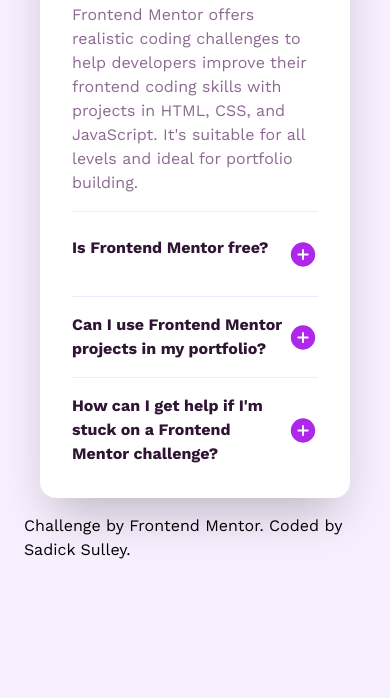
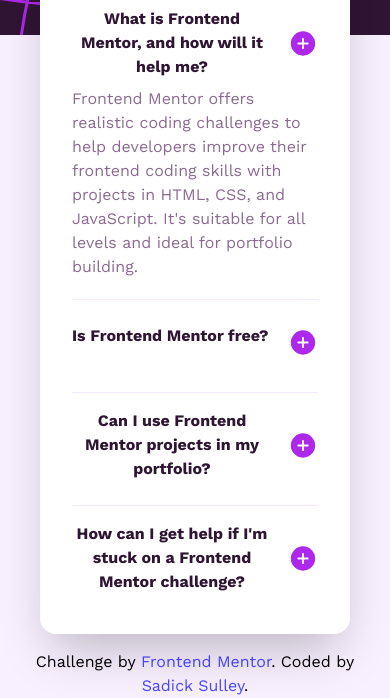
Before and after one commit to Sulley-Sadick/FAQ-ACCORDIOIN-MAIN, a website: page index.html in a window 390 px wide. Shown: the part 285-983 px from the top of the page. Before the commit the page ends 847 px from the top, so only its background shows below. Drawn offline with nearby package versions, Linux system fonts and the light colour scheme.

Commit message:
Added General functionalities and styles

```diff
--- a/index.html
+++ b/index.html
@@ -16,10 +16,10 @@
         <title>Frontend Mentor | FAQ accordion</title>
     </head>
     <body
-        class="flex-center h-screen w-full flex-col bg-[var(--purple-100)] bg-[url(/assets/images/background-pattern-mobile.svg)] bg-top bg-no-repeat px-[1.5rem] font-[Work_Sans] text-[var(--font-size)] sm:bg-[url(/assets/images/background-pattern-desktop.svg)] sm:bg-auto"
+        class="flex-center h-screen w-full flex-col bg-[var(--purple-100)] bg-[url(/assets/images/background-pattern-desktop.svg)] bg-top bg-no-repeat px-[1.5rem] font-[Work_Sans] text-[var(--font-size)] sm:bg-auto"
     >
         <main
-            class="mx-[1rem] mt-[7rem] mb-[1rem] w-auto max-w-[35rem] rounded-[1rem] bg-[var(--white-color)] p-[2rem] shadow-2xl sm:mt-[12rem] sm:max-w-[50rem]"
+            class="mx-[1rem] mt-[11.5rem] mb-[1rem] w-auto max-w-[35rem] rounded-[1rem] bg-[var(--white-color)] p-[2rem] shadow-2xl sm:mt-[12rem] sm:max-w-[50rem]"
         >
             <section>
                 <div class="mb-4 flex items-center">
@@ -34,12 +34,14 @@
                         FAQs
                     </h1>
                 </div>
-                <div>
-                    <div class="flex-center mb-5">
+                <div class="mb-5">
+                    <button type="button" class="button w-full">
+                        <div class="flex-center mb-2 gap-4">
                             <h2
                                 class="questions cursor-pointer font-[var(--font-weight-700)] text-[var(--purple-950)] hover:text-[var(--purple-600)]"
                             >
-                            What is Frontend Mentor, and how will it help me?
+                                What is Frontend Mentor, and how will it help
+                                me?
                             </h2>
                             <img
                                 src="./assets/images/icon-plus.svg"
@@ -48,6 +50,7 @@
                                 id="plus-icon"
                             />
                         </div>
+                    </button>
                     <p class="answers text-[var(--purple-600)]">
                         Frontend Mentor offers realistic coding challenges to
                         help developers improve their frontend coding skills
@@ -62,7 +65,8 @@
 
             <section>
                 <div class="my-[1.5rem]">
-                    <div class="flex-center">
+                    <button type="button" class="button w-full">
+                        <div class="flex-center mb-2 gap-4">
                             <h2
                                 class="questions mb-3 cursor-pointer font-[var(--font-weight-700)] text-[var(--purple-950)] hover:text-[var(--purple-600)]"
                             >
@@ -75,6 +79,7 @@
                                 id="plus-icon"
                             />
                         </div>
+                    </button>
                     <p
                         class="answers mb-[1.5rem] hidden text-[var(--purple-600)]"
                     >
@@ -84,12 +89,14 @@
                     </p>
                 </div>
                 <hr class="my-[1rem] text-[var(--color-purple-100)]" />
-
-                <div class="flex-center">
+                <div class="">
+                    <button type="button" class="button w-full">
+                        <div class="flex-center mb-2 gap-4">
                             <h2
                                 class="questions cursor-pointer font-[var(--font-weight-700)] text-[var(--purple-950)] hover:text-[var(--purple-600)]"
                             >
-                        Can I use Frontend Mentor projects in my portfolio?
+                                Can I use Frontend Mentor projects in my
+                                portfolio?
                             </h2>
                             <img
                                 src="./assets/images/icon-plus.svg"
@@ -98,15 +105,19 @@
                                 id="plus-icon"
                             />
                         </div>
-                <p class="answers mb-[1.5rem] hidden text-[var(--purple-600)]">
-                    Yes, you can use projects completed on Frontend Mentor in
-                    your portfolio. It's an excellent way to showcase your
-                    skills to potential employers!
+                    </button>
+                    <p
+                        class="answers mb-[1.5rem] hidden text-[var(--purple-600)]"
+                    >
+                        Yes, you can use projects completed on Frontend Mentor
+                        in your portfolio. It's an excellent way to showcase
+                        your skills to potential employers!
                     </p>
-
+                </div>
                 <hr class="my-[1rem] text-[var(--color-purple-100)]" />
 
-                <div class="flex-center">
+                <button type="button" class="button w-full">
+                    <div class="flex-center mb-2 gap-4">
                         <h2
                             class="questions cursor-pointer font-[var(--font-weight-700)] text-[var(--purple-950)] hover:text-[var(--purple-600)]"
                         >
@@ -120,6 +131,7 @@
                             id="plus-icon"
                         />
                     </div>
+                </button>
                 <p class="answers mb-[1.5rem] hidden text-[var(--purple-600)]">
                     The best place to get help is inside Frontend Mentor's
                     Discord community. There's a help channel where you can ask
@@ -128,13 +140,15 @@
             </section>
         </main>
         <footer class="footer">
-            <div class="attribution">
+            <div class="attribution text-[] text-center text-[1rem]">
                 Challenge by
                 <a
                     href="https://www.frontendmentor.io?ref=challenge"
                     target="_blank"
+                    class="text-[#0000ffb5]"
                     >Frontend Mentor</a
-                >. Coded by <a href="#">Sadick Sulley</a>.
+                >. Coded by
+                <a href="#" class="text-[#0000ffb5]">Sadick Sulley</a>.
             </div>
         </footer>
         <script src="./script.js"></script>
--- a/script.js
+++ b/script.js
@@ -1,40 +1,24 @@
-/* / Activate strict mode */
+/* Activate strict mode */
 'use strict'
 
-/* Selecting elements */
-const questionsEl = document.querySelectorAll('.questions')
-const answersEl = document.querySelectorAll('.answers')
+/* select elements */
+const answers = document.querySelectorAll('.answers')
+const buttons = document.querySelectorAll('.button')
 const icons = document.querySelectorAll('#plus-icon')
 
-/* Function: To show/hide icon/ans */
-
-/* Function: To update the icon */
-const updateIcons = function (index, isHidden) {
+/* Function: To update icons */
+const updateIcon = function (index, isHidden) {
     icons[index].src = isHidden
         ? 'assets/images/icon-plus.svg'
         : 'assets/images/icon-minus.svg'
 }
 
-/*  Add click eventListener to questions */
-questionsEl.forEach((question, index) => {
-    question.addEventListener('click', function () {
-        const isHidden = answersEl[index].classList.toggle('hidden')
-        updateIcons(index, isHidden)
+/* Add eventListener to button */
+buttons.forEach((button, index) => {
+    button.addEventListener('click', function () {
+        const isHidden = answers[index].classList.toggle('hidden')
+
+        /* calling update icon */
+        updateIcon(index, isHidden)
     })
 })
-
-/* Add click eventListener to icon */
-icons.forEach((icon, index) => {
-    icon.addEventListener('click', function () {
-        const isHidden = answersEl[index].classList.toggle('hidden')
-
-        updateIcons(index, isHidden)
-    })
-})
-
-/* Add keydown eventListener  */
-
-document.addEventListener('keydown', function (e) {
-    if (e.key === 'tab') {
-    }
-})
```
Also changed, not shown: src/output.css. Lines whose indentation alone changed are shown as unchanged.
